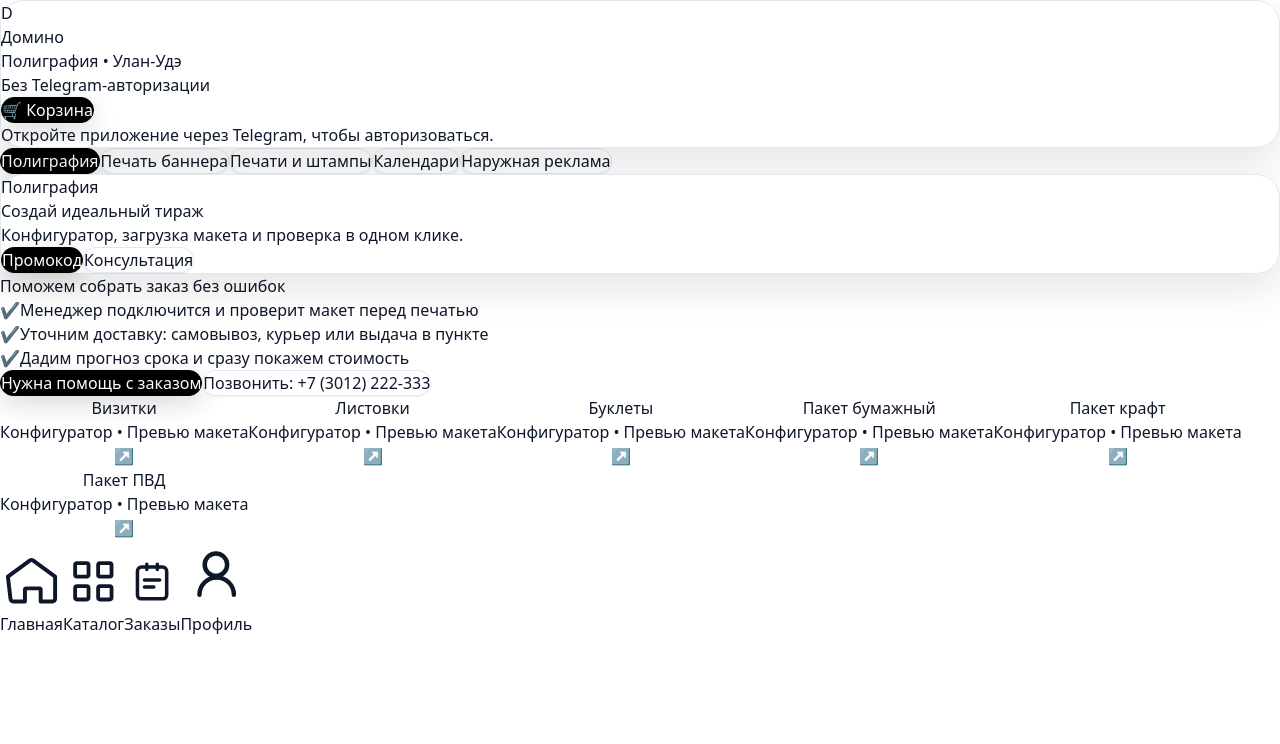
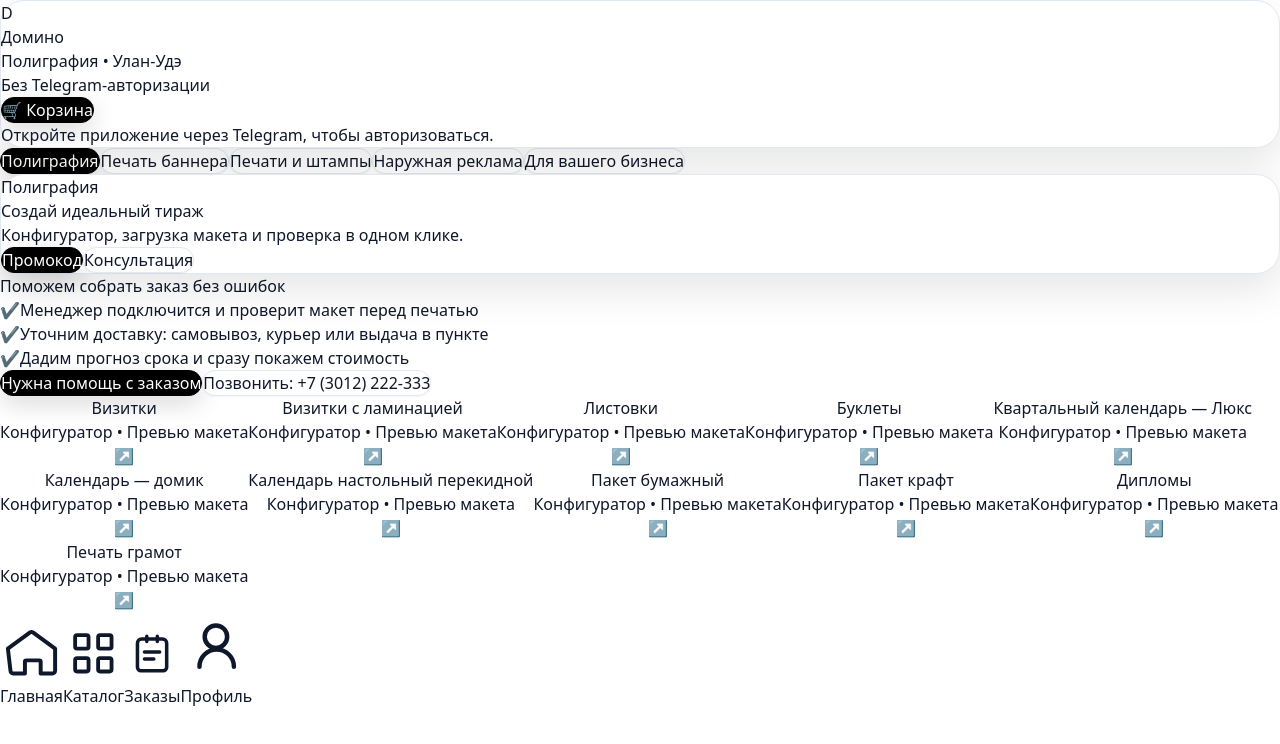
Before and after one commit to MikhailSax/Domino-mini-app, a React (Vite) app: page / in a window 1280 px wide. Shown: the top 744 px of the page. Built offline with nearby package versions, Linux system fonts and the light colour scheme; no server answers.

Commit message:
feat: загрузить каталог продукции Domline в mock API

```diff
--- a/src/app/api.js
+++ b/src/app/api.js
@@ -1,44 +1,65 @@
 const USE_MOCK = true;
 
-// верхние категории (как меню)
+// Категории и продукция синхронизированы с разделом https://domline.ru/produkciya
+// (снимок структуры и названий на момент обновления).
 export const TOP_CATEGORIES = [
   { id: "poligrafiya", title: "Полиграфия" },
-  { id: "banners", title: "Печать баннера" },
+  { id: "banner-print", title: "Печать баннера" },
   { id: "stamps", title: "Печати и штампы" },
-  { id: "calendars", title: "Календари" },
   { id: "outdoor", title: "Наружная реклама" },
+  { id: "business", title: "Для вашего бизнеса" },
 ];
 
-// товары внутри категории
-const PRODUCTS_BY_CATEGORY = {
-  poligrafiya: [
-    { id: 1, title: "Визитки", slug: "business-cards", priceFrom: 900 },
-    { id: 2, title: "Листовки", slug: "flyers", priceFrom: 1500 },
-    { id: 3, title: "Буклеты", slug: "booklets", priceFrom: 1900 },
-    { id: 4, title: "Пакет бумажный", slug: "paper-bag", priceFrom: 3500 },
-    { id: 5, title: "Пакет крафт", slug: "kraft-bag", priceFrom: 4200 },
-    { id: 6, title: "Пакет ПВД", slug: "pvd-bag", priceFrom: 4800 },
-  ],
-  banners: [
-    { id: 10, title: "Баннер 12×3", slug: "banner-12x3", priceFrom: 8280 },
-    { id: 11, title: "Баннер 12×4", slug: "banner-12x4", priceFrom: 17210 },
-    { id: 12, title: "Баннер 15×5", slug: "banner-15x5", priceFrom: 25289 },
-  ],
-  stamps: [
-    { id: 20, title: "Печать ИП", slug: "stamp-ip", priceFrom: 900 },
-    { id: 21, title: "Печать ООО", slug: "stamp-ooo", priceFrom: 1200 },
-    { id: 22, title: "Штампы", slug: "stamps", priceFrom: 800 },
-  ],
-  calendars: [
-    { id: 30, title: "Квартальный календарь — Стандарт", slug: "calendar-quarter-standard", priceFrom: 1900 },
-    { id: 31, title: "Квартальный календарь — Люкс", slug: "calendar-quarter-lux", priceFrom: 2900 },
-  ],
-  outdoor: [
-    { id: 40, title: "Билборды", slug: "billboards", priceFrom: 10000 },
-    { id: 41, title: "Суперборды", slug: "superboards", priceFrom: 20000 },
-    { id: 42, title: "Суперсайты / видеоэкраны", slug: "supersites", priceFrom: 30000 },
-  ],
-};
+const RAW_PRODUCTS = [
+  { title: "Визитки", slug: "vizitki-pechat", category: "poligrafiya", description: "Печать визиток — быстро и качественно для вашего бизнеса.", sourceUrl: "https://domline.ru/produkciya/vizitki-pechat" },
+  { title: "Визитки с ламинацией", slug: "vizitki-pechat-s-laminaciei", category: "poligrafiya", description: "Визитки с дополнительной ламинацией для более презентабельного вида и защиты.", sourceUrl: "https://domline.ru/produkciya/vizitki-pechat-s-laminaciei" },
+  { title: "Листовки", slug: "listovki-pechat", category: "poligrafiya", description: "Печать рекламных листовок для акций, событий и промо-кампаний.", sourceUrl: "https://domline.ru/produkciya/listovki-pechat" },
+  { title: "Буклеты", slug: "buklety-pechat", category: "poligrafiya", description: "Печать буклетов для презентации услуг и товаров.", sourceUrl: "https://domline.ru/produkciya/buklety-pechat" },
+  { title: "Квартальный календарь — Люкс", slug: "kvartal-nyy-kalendar-luks", category: "poligrafiya", description: "Премиальный квартальный календарь для офиса и корпоративных подарков.", sourceUrl: "https://domline.ru/produkciya/kvartal-nyy-kalendar-luks" },
+  { title: "Календарь — домик", slug: "kalendar--domik", category: "poligrafiya", description: "Настольный календарь-домик с брендированием.", sourceUrl: "https://domline.ru/produkciya/kalendar--domik" },
+  { title: "Календарь настольный перекидной", slug: "kalendar-nastol-nyy-perekidnoy", category: "poligrafiya", description: "Перекидной настольный календарь с индивидуальным дизайном.", sourceUrl: "https://domline.ru/produkciya/kalendar-nastol-nyy-perekidnoy" },
+  { title: "Пакет бумажный", slug: "paket-bumazhnyy", category: "poligrafiya", description: "Бумажные пакеты с фирменной печатью.", sourceUrl: "https://domline.ru/produkciya/paket-bumazhnyy" },
+  { title: "Пакет крафт", slug: "paket-kraft", category: "poligrafiya", description: "Крафтовые пакеты для экологичной упаковки и брендинга.", sourceUrl: "https://domline.ru/produkciya/paket-kraft" },
+  { title: "Дипломы", slug: "diplom", category: "poligrafiya", description: "Изготовление дипломов и наградной полиграфии.", sourceUrl: "https://domline.ru/produkciya/diplom" },
+  { title: "Печать грамот", slug: "gramota", category: "poligrafiya", description: "Печать грамот на заказ с выбором форматов и материалов.", sourceUrl: "https://domline.ru/produkciya/gramota" },
+
+  { title: "Печать баннера", slug: "pechat-bannera", category: "banner-print", description: "Печать баннеров для наружной рекламы и мероприятий.", sourceUrl: "https://domline.ru/produkciya/pechat-bannera" },
+  { title: "Пресс волл из хромированных труб", slug: "pechat-press-voll", category: "banner-print", description: "Изготовление пресс-воллов с баннерной печатью.", sourceUrl: "https://domline.ru/produkciya/pechat-press-voll" },
+  { title: "Пресс волл из бруска", slug: "zakazat-press-voll-iz-bruska", category: "banner-print", description: "Пресс-волл на каркасе из бруска для фотозон и презентаций.", sourceUrl: "https://domline.ru/produkciya/zakazat-press-voll-iz-bruska" },
+  { title: "Баннерная сетка", slug: "bannernaya-setka", category: "banner-print", description: "Печать на баннерной сетке для больших фасадных размещений.", sourceUrl: "https://domline.ru/produkciya/bannernaya-setka" },
+  { title: "Печать рекламного материала на щит 6×3", slug: "pechat-bannera-na-schit-statika-6h3", category: "banner-print", description: "Баннеры для щитов 6×3 с подготовкой под монтаж.", sourceUrl: "https://domline.ru/produkciya/pechat-bannera-na-schit-statika-6h3" },
+  { title: "Печать баннеров на суперборды", slug: "pechat-reklamnogo-materiala-na-superbordy", category: "banner-print", description: "Крупноформатная печать баннеров для супербордов.", sourceUrl: "https://domline.ru/produkciya/pechat-reklamnogo-materiala-na-superbordy" },
+  { title: "Плёнка для суперсайтов", slug: "plenka-dlya-supersaytov", category: "banner-print", description: "Печать на плёнке для световых конструкций и суперсайтов.", sourceUrl: "https://domline.ru/produkciya/plenka-dlya-supersaytov" },
+
+  { title: "Печати", slug: "pechati", category: "stamps", description: "Изготовление печатей для ИП и организаций.", sourceUrl: "https://domline.ru/produkciya/pechati" },
+  { title: "Оттиск D 40", slug: "ottisk-d-40", category: "stamps", description: "Сменный оттиск D40 для печати диаметром 40 мм.", sourceUrl: "https://domline.ru/produkciya/ottisk-d-40" },
+  { title: "Штампы", slug: "stampi", category: "stamps", description: "Изготовление штампов под задачи документооборота.", sourceUrl: "https://domline.ru/produkciya/stampi" },
+
+  { title: "Печать на холсте", slug: "kartina-inter-er-pechat-na-holste", category: "outdoor", description: "Интерьерная печать на холсте.", sourceUrl: "https://domline.ru/produkciya/kartina-inter-er-pechat-na-holste" },
+  { title: "Рекламный паук", slug: "reklamnyy-pauk", category: "outdoor", description: "Мобильная рекламная конструкция «паук» с печатью.", sourceUrl: "https://domline.ru/produkciya/reklamnyy-pauk" },
+  { title: "Ролл-ап", slug: "roll-ap", category: "outdoor", description: "Ролл-ап стенды для выставок, презентаций и промо-точек.", sourceUrl: "https://domline.ru/produkciya/roll-ap" },
+  { title: "Печать постера", slug: "pechat-postera", category: "outdoor", description: "Печать постеров разных форматов.", sourceUrl: "https://domline.ru/produkciya/pechat-postera" },
+  { title: "Баннерные вывески", slug: "bannernye-vyveski", category: "outdoor", description: "Изготовление баннерных вывесок для бизнеса.", sourceUrl: "https://domline.ru/produkciya/bannernye-vyveski" },
+
+  { title: "Бейджи с гравировкой", slug: "beydzhi", category: "business", description: "Именные и корпоративные бейджи с гравировкой.", sourceUrl: "https://domline.ru/produkciya/beydzhi" },
+  { title: "Бейджи с УФ печатью", slug: "beydzhi-uf-pechat", category: "business", description: "Бейджи с полноцветной УФ-печатью.", sourceUrl: "https://domline.ru/produkciya/beydzhi-uf-pechat" },
+  { title: "Режимы работы", slug: "rezhimy-raboty", category: "business", description: "Таблички с режимом работы и фирменным стилем.", sourceUrl: "https://domline.ru/produkciya/rezhimy-raboty" },
+  { title: "Адресные таблички", slug: "adresnye-tablichki", category: "business", description: "Адресные таблички для дома и офиса.", sourceUrl: "https://domline.ru/produkciya/adresnye-tablichki" },
+  { title: "Пакет ПВД", slug: "paket-pvd", category: "business", description: "ПВД пакеты с нанесением логотипа.", sourceUrl: "https://domline.ru/produkciya/paket-pvd" },
+];
+
+const PRODUCTS_BY_CATEGORY = RAW_PRODUCTS.reduce((acc, item, index) => {
+  if (!acc[item.category]) acc[item.category] = [];
+  acc[item.category].push({
+    id: index + 1,
+    title: item.title,
+    slug: item.slug,
+    priceFrom: 900,
+    description: item.description,
+    sourceUrl: item.sourceUrl,
+  });
+  return acc;
+}, {});
 
 function sleep(ms) {
   return new Promise((r) => setTimeout(r, ms));
@@ -67,7 +88,7 @@
       if (!p) throw new Error("Not found");
       return {
         ...p,
-        description: "Описание добавим позже. Здесь будет конфигуратор и загрузка макета.",
+        description: p.description || "Описание добавим позже. Здесь будет конфигуратор и загрузка макета.",
       };
     }
   },
```
